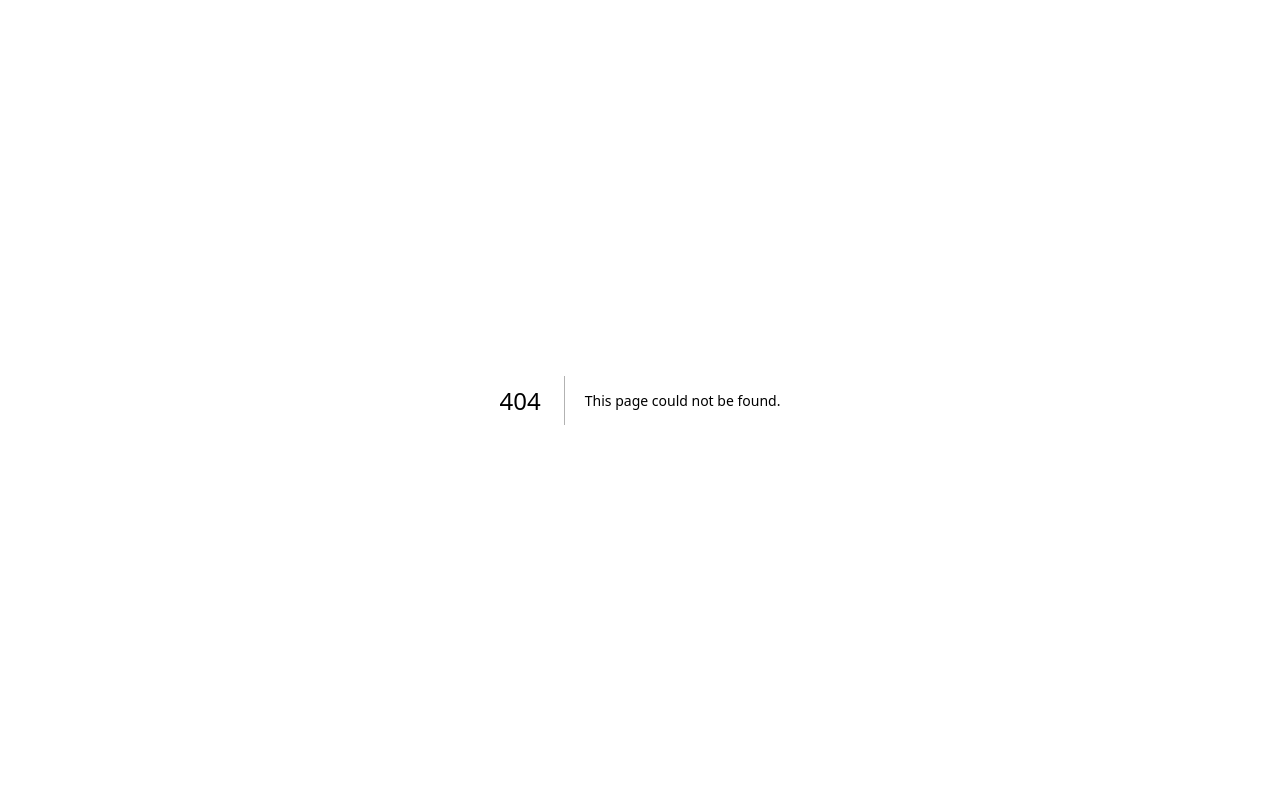
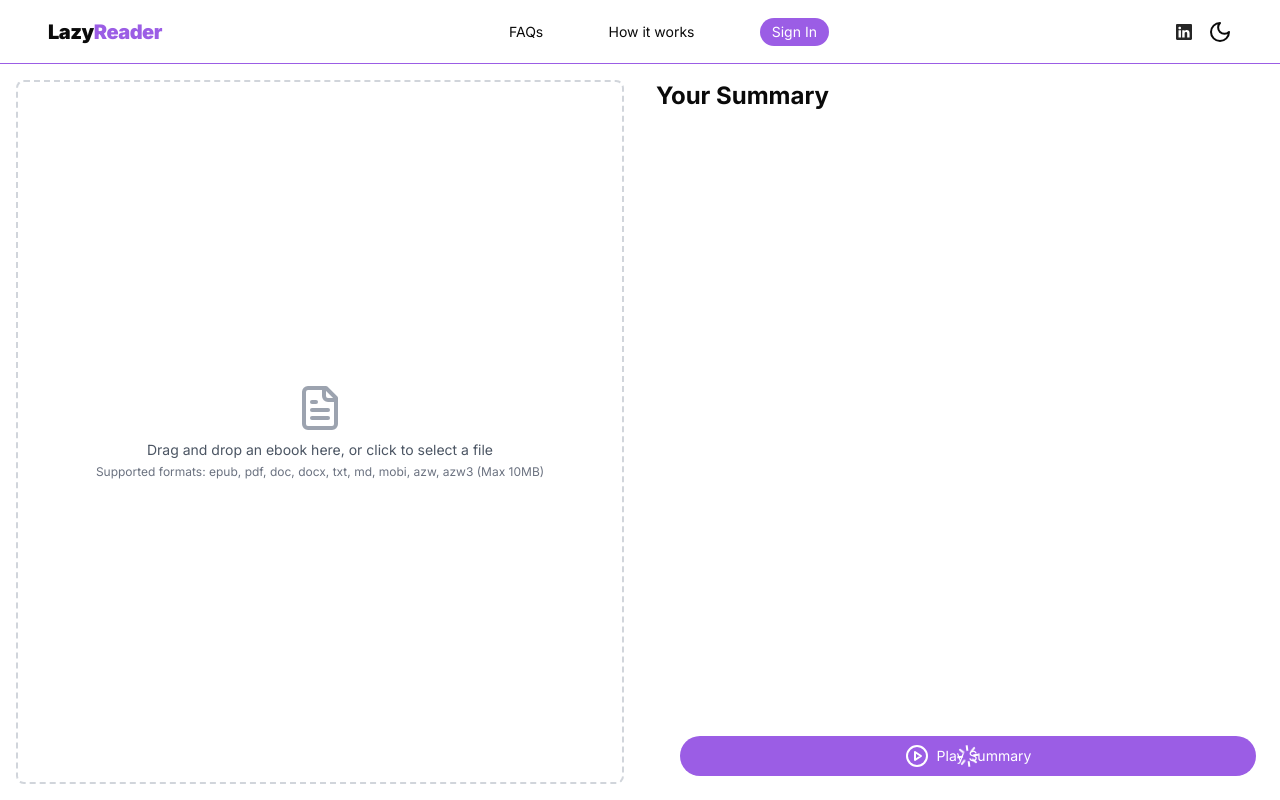
Before and after one commit to Tomilola-ng/LazyReader, a Next.js app: page /dashboard in a window 1280 px wide. Before the commit this address had no page. Built offline with nearby package versions, Linux system fonts and the light colour scheme.

Commit message:
Fixed merge issue

```diff
--- /dev/null
+++ b/app/dashboard/page.tsx
@@ -0,0 +1,5 @@
+import DashboardPage from "@/components/pages/DashboardPage";
+
+export default function page() {
+    return <DashboardPage />
+}
--- a/components/pages/DashboardPage/index.tsx
+++ b/components/pages/DashboardPage/index.tsx
@@ -97,10 +97,6 @@ export default function DashboardPage() {
     setError("");
   }, [error]);
 
-  useEffect(() => {
-    handleGetAudio();
-  }, []);
-
   if (loading) return <Loader />;
 
   return (
```
Also changed, not shown: 1 other file (tests, documents, lock files or other folders).
